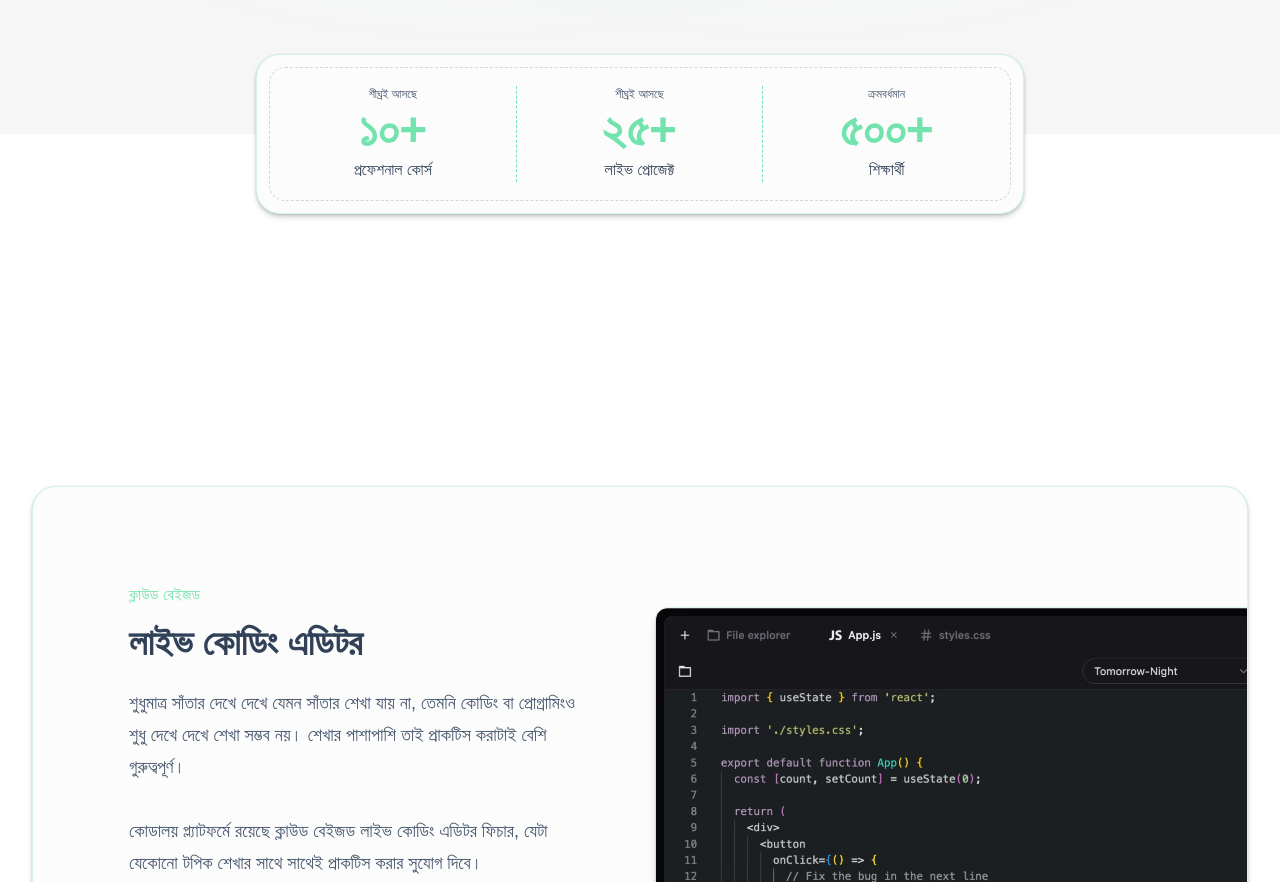
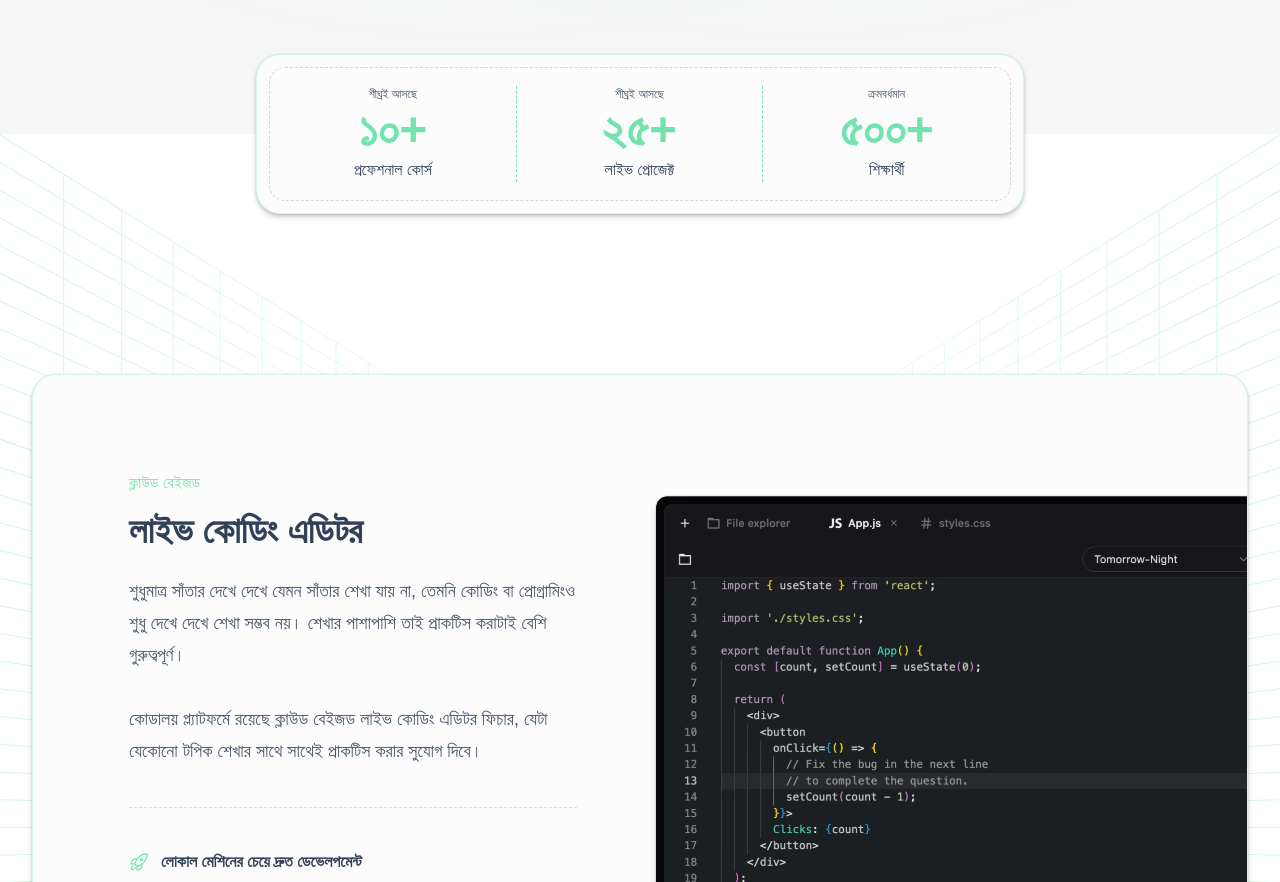
Before and after one commit to codealoy/codealoy, an Astro site: page / in a window 1280 px wide. Shown: the part 2060-2942 px from the top of the page. Built offline with nearby package versions, Linux system fonts and the light colour scheme; Astro itself is replaced by a stand-in of ours; no server answers; a web font is replaced by a local one.

Commit message:
style: adjust section padding and update pattern component positioning for improved layout

```diff
--- a/src/components/home/HighlightedFeatures.tsx
+++ b/src/components/home/HighlightedFeatures.tsx
@@ -41,15 +41,15 @@ export default function HighlightedFeatures() {
   ];
 
   return (
-    <section className="relative overflow-hidden py-48">
+    <section className="relative -mt-40 overflow-hidden py-60">
       <div
-        className="absolute top-1/2 left-0 max-w-[1612px] -translate-y-1/2 max-md:hidden"
+        className="absolute inset-y-0 left-0 h-full w-auto max-md:hidden"
         aria-hidden="true"
       >
         <LeftSkewBoxPattern />
       </div>
       <div
-        className="absolute top-1/2 right-0 max-w-[1612px] -translate-y-1/2 max-md:hidden"
+        className="absolute inset-y-0 right-0 h-full w-auto max-md:hidden"
         aria-hidden="true"
       >
         <RightSkewBoxPattern />
```
